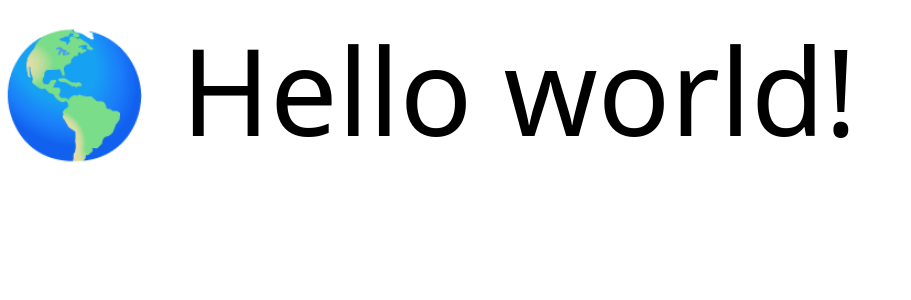
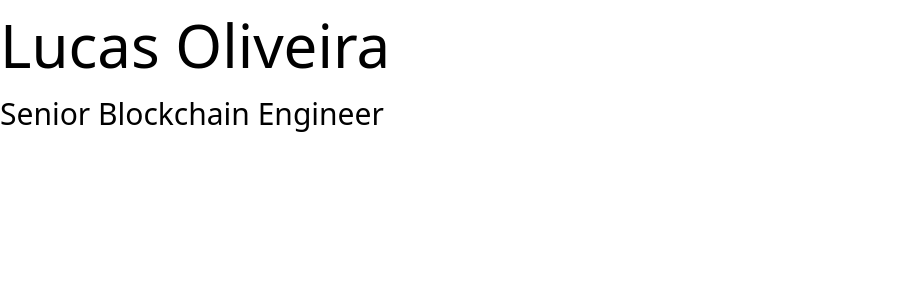
Before and after one commit to olivmath/portfoio, a Next.js app: page / in a window 1280 px wide. Shown: the top 300 px of the page, without its empty margins (0-911 px from the left). Built offline with nearby package versions, Linux system fonts and the light colour scheme.

Commit message:
update: home

```diff
--- a/pages/index.tsx
+++ b/pages/index.tsx
@@ -2,9 +2,14 @@ import type { NextPage } from 'next'
 
 const Home: NextPage = () => {
   return (
-    <h1 className='text-big'>
-      🌎 Hello world!
+    <div>
+    <h1 className='text-xl'>
+      Lucas Oliveira
     </h1>
+    <h2 className='text-lg'>
+      Senior Blockchain Engineer
+    </h2>
+    </div>
   )
 }
 
--- a/tailwind.config.js
+++ b/tailwind.config.js
@@ -7,10 +7,9 @@ module.exports = {
   theme: {
     fontSize: {
       sm: ['14px', '20px'],
-      base: ['16px', '24px'],
-      lg: ['20px', '28px'],
-      xl: ['32px', '34px'],
-      big: ['120px', '180px']
+      base: ['18px', '24px'],
+      lg: ['30px', '48px'],
+      xl: ['60px', '90px']
     }
   },
   plugins: [],
```
